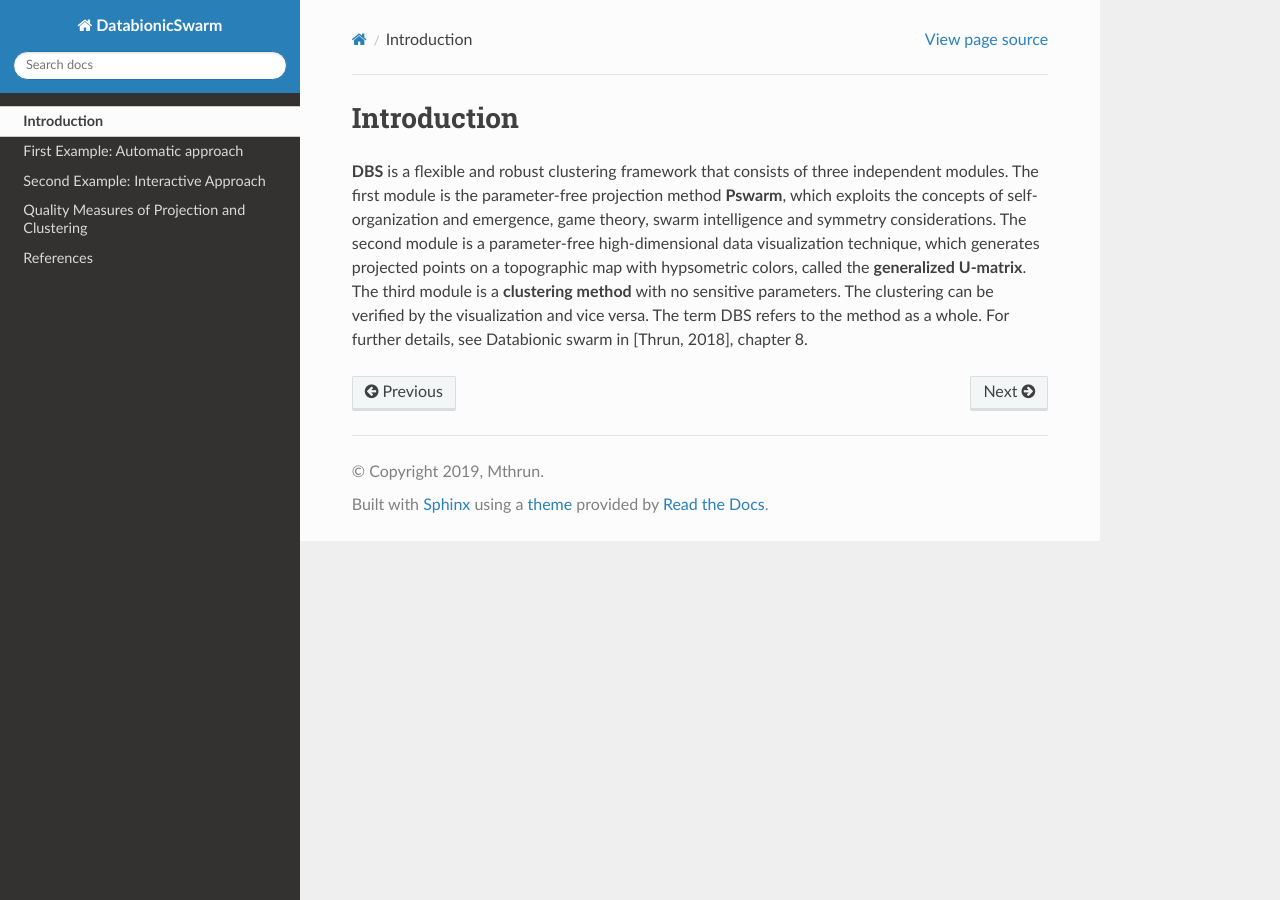
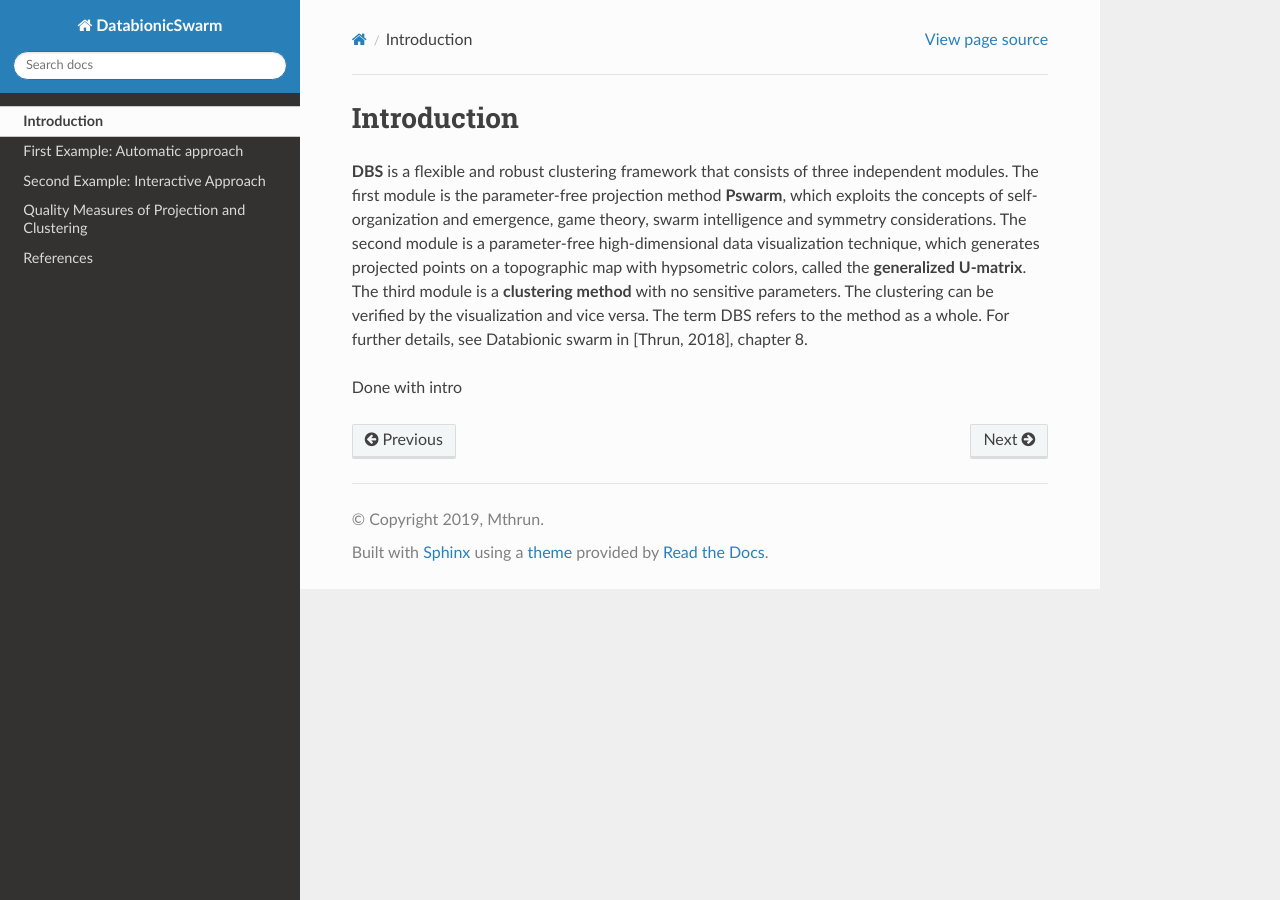
Before and after one commit to Mthrun/DatabionicSwarm, a Sphinx documentation site: the page built from docs/source/intro.rst, in a window 1280 px wide. Built offline with Sphinx 7.4.7 and the Read the Docs theme 2.0.0, drawn with Linux system fonts in a browser that asks for light colours.

Commit message:
Update intro.rst

```diff
--- a/docs/source/intro.rst
+++ b/docs/source/intro.rst
@@ -3,3 +3,5 @@ Introduction
 ============
 
 **DBS** is a flexible and robust clustering framework that consists of three independent modules. The first module is the parameter-free projection method **Pswarm**, which exploits the concepts of self-organization and emergence, game theory, swarm intelligence and symmetry considerations. The second module is a parameter-free high-dimensional data visualization technique, which generates projected points on a topographic map with hypsometric colors, called the **generalized U-matrix**. The third module is a **clustering method** with no sensitive parameters. The clustering can be verified by the visualization and vice versa. The term DBS refers to the method as a whole. For further details, see Databionic swarm in [Thrun, 2018], chapter 8.
+
+Done with intro
```
